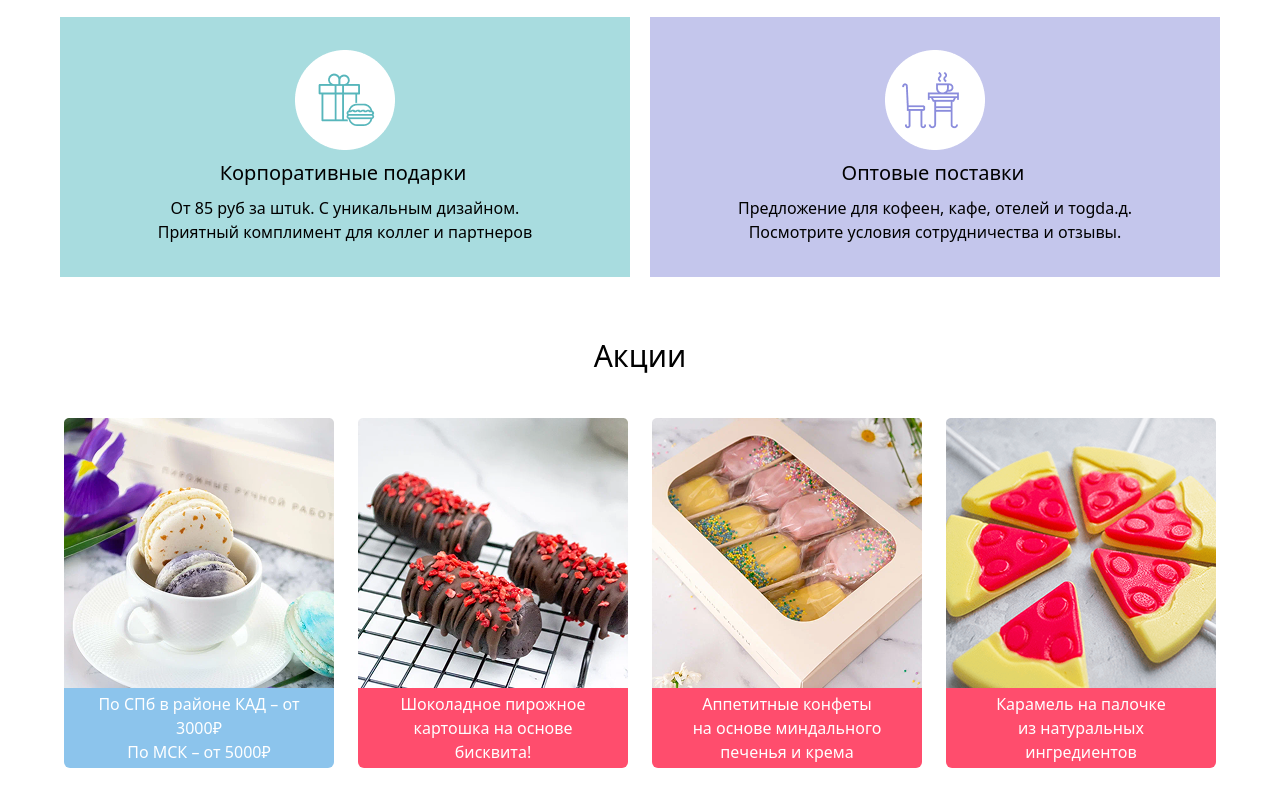
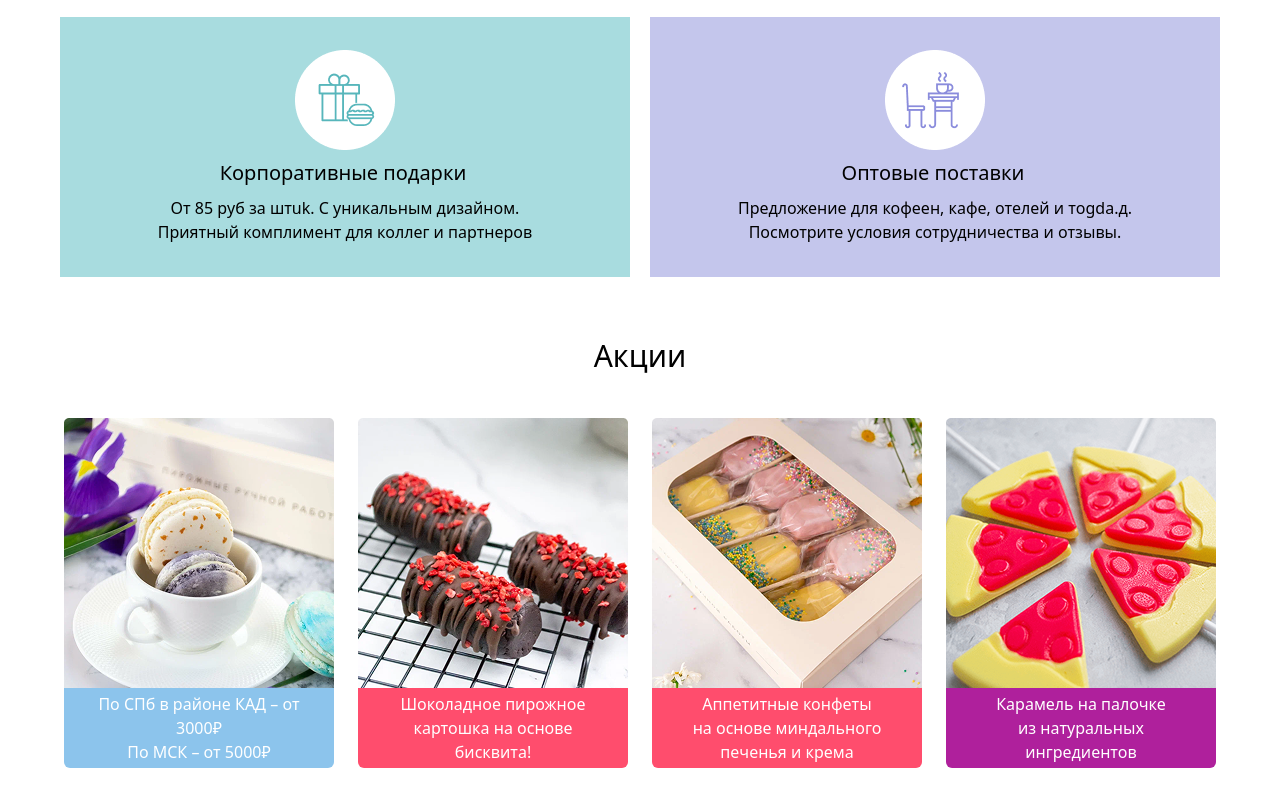
Before and after one commit to alijon13/ExamGit, a website: page src/index.html in a window 1280 px wide. Shown: the part 1233-2031 px from the top of the page. Drawn offline with Linux system fonts and the light colour scheme.

Commit message:
bg-changing

```diff
--- a/src/index.html
+++ b/src/index.html
@@ -173,7 +173,7 @@
         </div>
         <div class="mob:hidden">
             <img src="/Rectangle 172 (3).png" alt="">
-            <div class="bg-[#FF4D6D] rounded-b-[6px] text-center p-1">
+            <div class="bg-[#af209c] rounded-b-[6px] text-center p-1">
             <p class="text-white">Карамель на палочке <br> из натуральных <br> ингредиентов</p>
             </div>
         </div>
```
Also changed, not shown: src/output.css.
